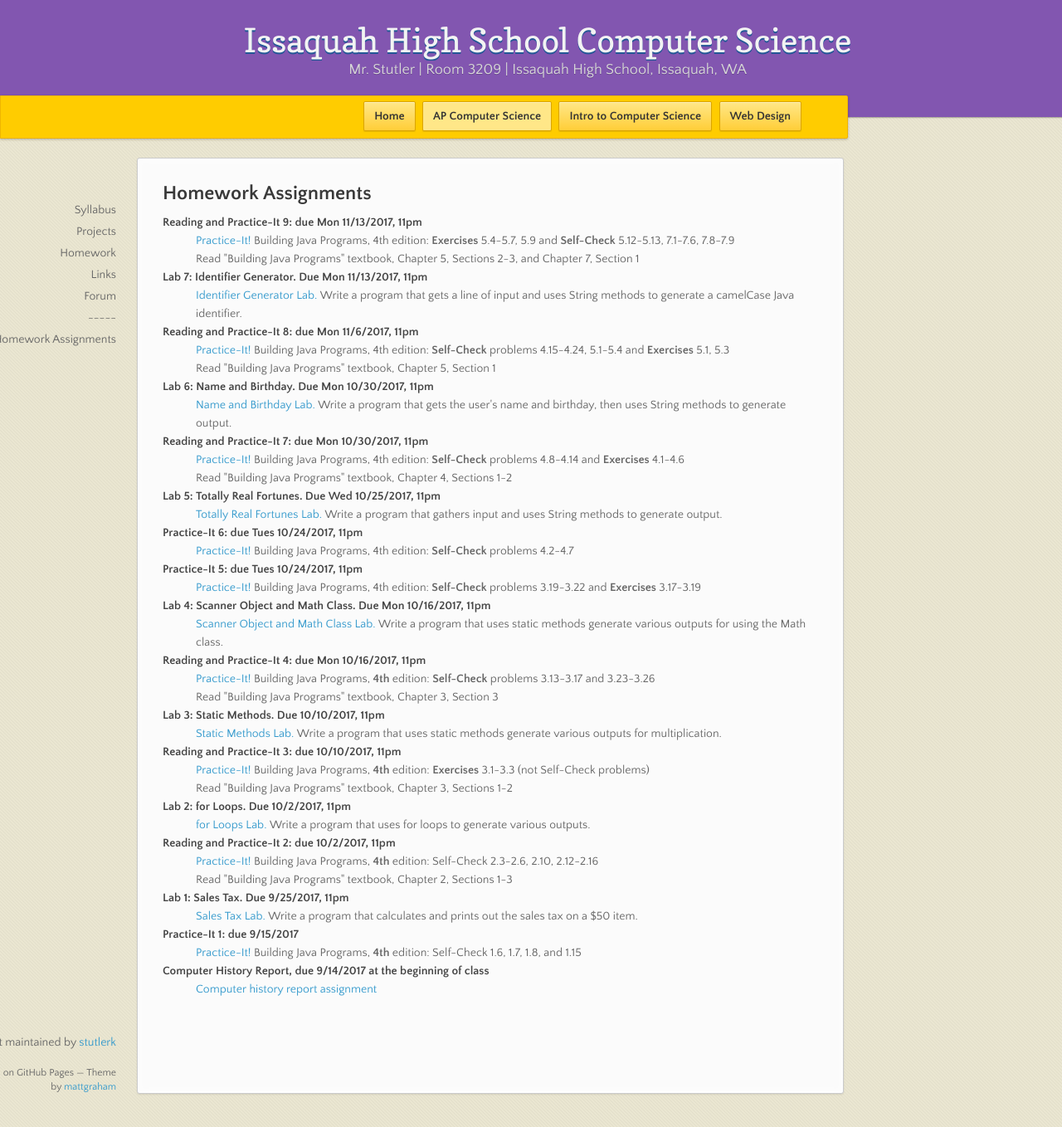
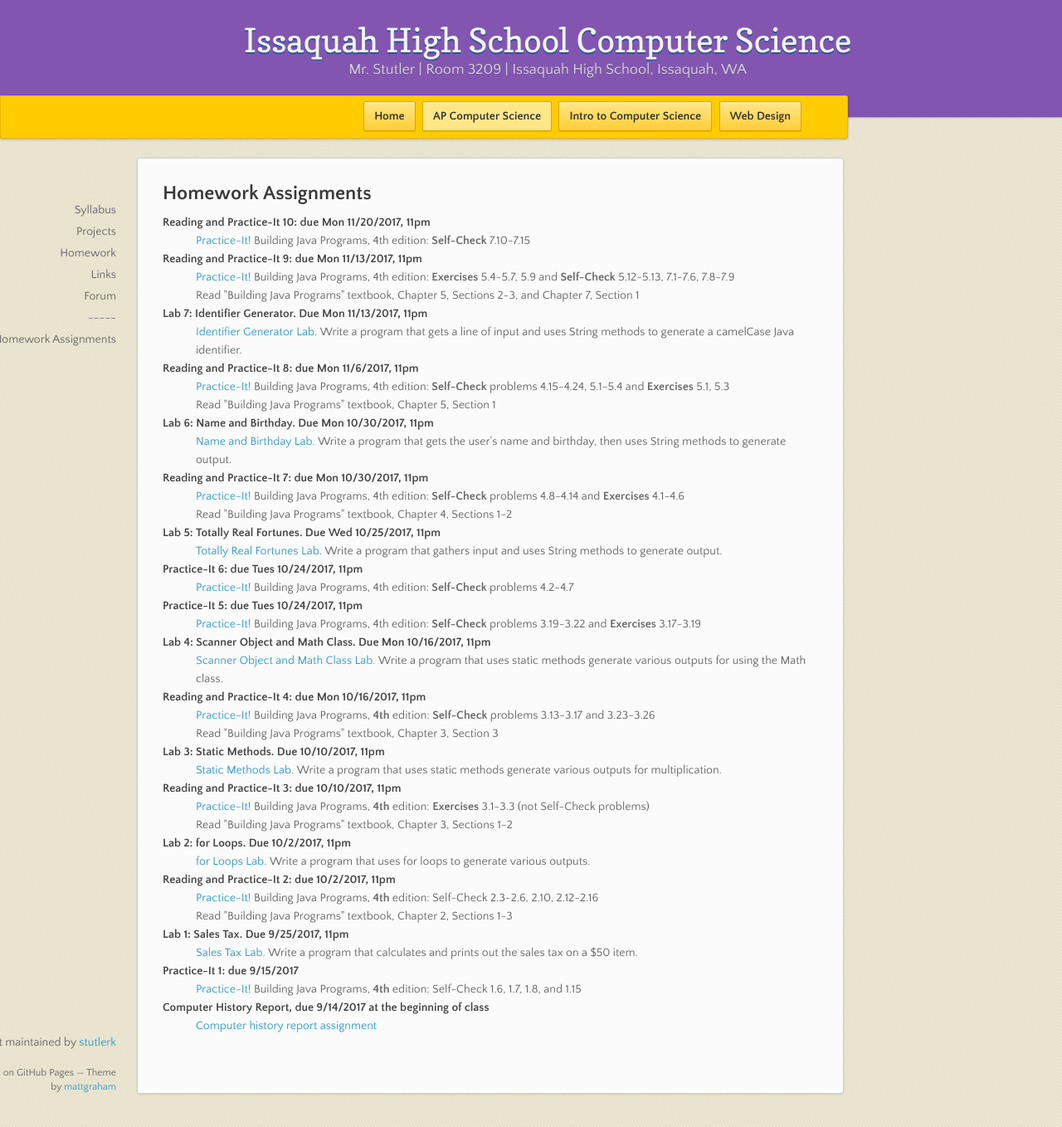
Before and after one commit to stutlerk/ihs-website, a Jekyll site: the page built from _apcs/homework.html, in a window 1280 px wide and 1358 px high. Shown: the whole window at 83% size. Built offline with Jekyll 4.4.1, drawn with Linux system fonts in a browser that asks for light colours; nearby versions of some CDN libraries.

Commit message:
Update homework.html

```diff
--- a/_apcs/homework.html
+++ b/_apcs/homework.html
@@ -6,6 +6,9 @@ layout: course
 <section>
 <h2>Homework Assignments</h2>
   <dl>
+    <dt>Reading and Practice-It 10: due Mon 11/20/2017, 11pm</dt>
+    <dd><a href="https://practiceit.cs.washington.edu/" target="_blank">Practice-It!</a> Building Java Programs, 4th edition: <b>Self-Check</b> 7.10-7.15</dd>
+
     <dt>Reading and Practice-It 9: due Mon 11/13/2017, 11pm</dt>
     <dd><a href="https://practiceit.cs.washington.edu/" target="_blank">Practice-It!</a> Building Java Programs, 4th edition: <b>Exercises</b> 5.4-5.7, 5.9 and <b>Self-Check</b> 5.12-5.13, 7.1-7.6, 7.8-7.9</dd>
     <dd>Read "Building Java Programs" textbook, Chapter 5, Sections 2-3, and Chapter 7, Section 1</dd>
```
